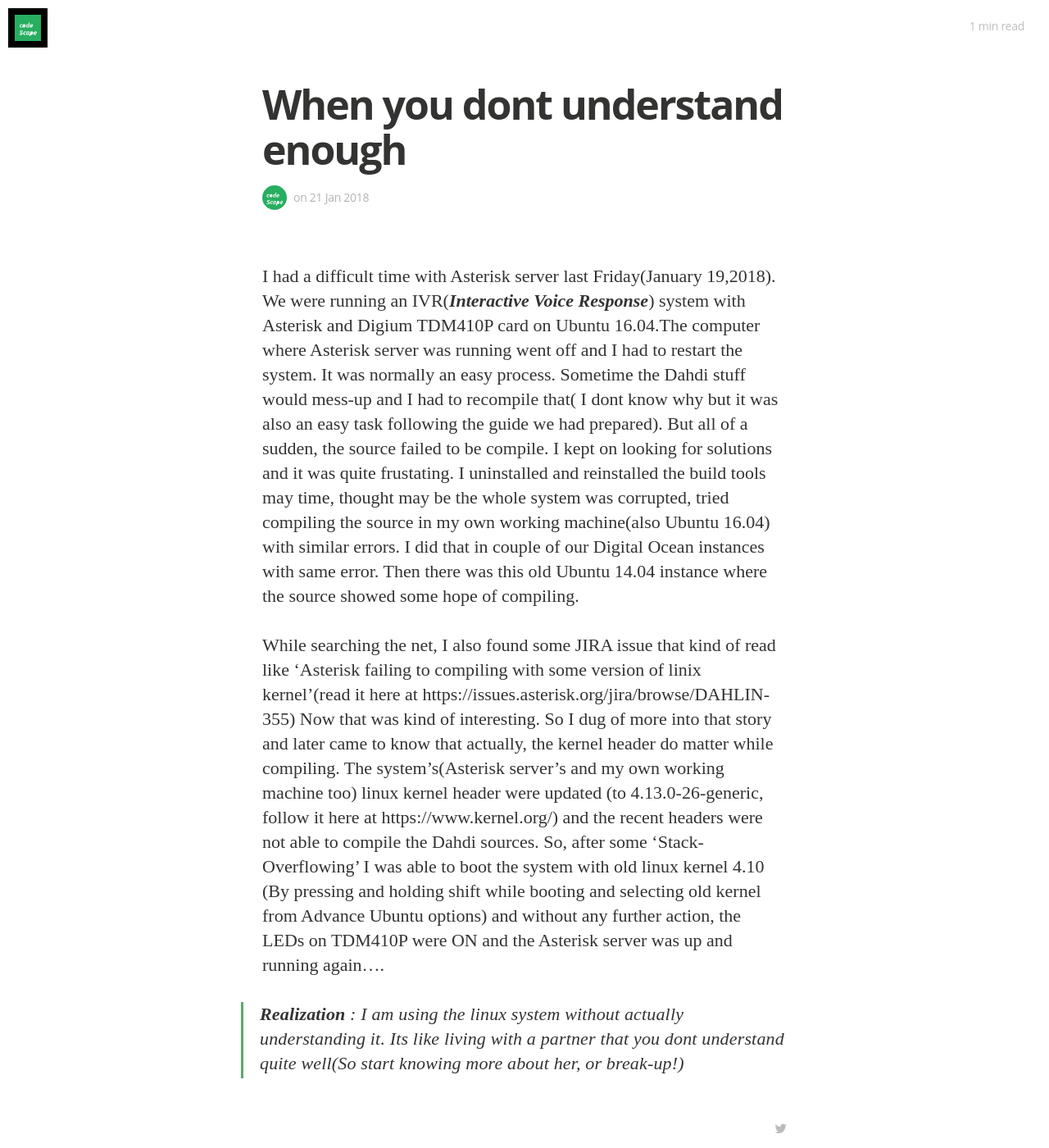
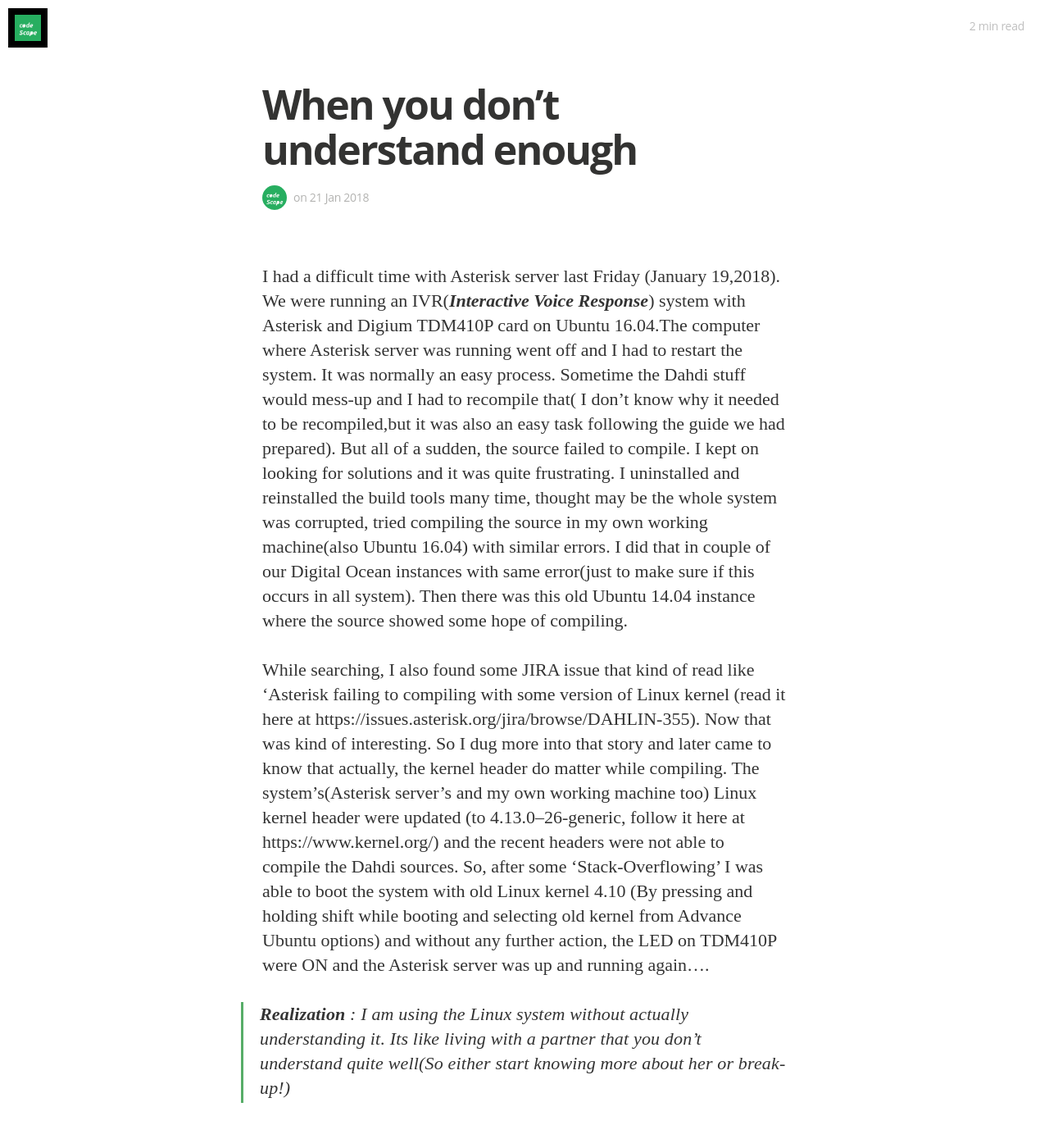
Before and after one commit to drklrd/drklrd.github.io, a Jekyll site: the page built from _posts/2018-1-21-When-you-dont-know-enough.md, in a window 1280 px wide and 1400 px high. Shown: the whole window at 82% size. Built offline with Jekyll 4.4.1, drawn with Linux system fonts in a browser that asks for light colours; nearby versions of some CDN libraries; some web fonts are replaced; comment, search, counter and statistics services are not loaded.

Commit message:
few changes

```diff
--- a/_config.yml
+++ b/_config.yml
@@ -4,7 +4,7 @@ gems:
   - jekyll-paginate
 
 # Site settings
-title: "code-scape"
+title: "codeScape"
 description: > # this means to ignore newlines until "email:"
    on coding and sentiments around it
 
--- a/_includes/footer.html
+++ b/_includes/footer.html
@@ -2,7 +2,7 @@
 
 <footer class="site-footer">
 	<div class="inner">
-	     <section class="copyright">All content copyright <a href="mailto:{{ site.email}}">{{ site.name }}</a> &copy; {{ site.time | date: '%Y' }} &bull; All rights reserved.</section>
+	     <section class="copyright">codeScape  &bull; {{ site.time | date: '%Y' }} </section>
 	     <section class="poweredby">Made with <a href="http://jekyllrb.com"> Jekyll</a></section>
 	</div>
 </footer>
--- a/_posts/2018-1-21-When-you-dont-know-enough.md
+++ b/_posts/2018-1-21-When-you-dont-know-enough.md
@@ -1,11 +1,11 @@
 ---
 layout: post
-title: When you dont understand enough
+title: When you don’t understand enough
 ---
 
 
-I had a difficult time with Asterisk server last Friday(January 19,2018). We were running an IVR(**_Interactive Voice Response_**) system with Asterisk and Digium TDM410P card on Ubuntu 16.04.The computer where Asterisk server was running went off and I had to restart the system. It was normally an easy process. Sometime the Dahdi stuff would mess-up and I had to recompile that( I dont know why but it was also an easy task following the guide we had prepared). But all of a sudden, the source failed to be compile. I kept on looking for solutions and it was quite frustating. I uninstalled and reinstalled the build tools may time, thought may be the whole system was corrupted, tried compiling the source in my own working machine(also Ubuntu 16.04) with similar errors. I did that in couple of our Digital Ocean instances with same error. Then there was this old Ubuntu 14.04 instance where the source showed some hope of compiling.
+I had a difficult time with Asterisk server last Friday (January 19,2018). We were running an IVR(**_Interactive Voice Response_**) system with Asterisk and Digium TDM410P card on Ubuntu 16.04.The computer where Asterisk server was running went off and I had to restart the system. It was normally an easy process. Sometime the Dahdi stuff would mess-up and I had to recompile that( I don’t know why it needed to be recompiled,but it was also an easy task following the guide we had prepared). But all of a sudden, the source failed to compile. I kept on looking for solutions and it was quite frustrating. I uninstalled and reinstalled the build tools many time, thought may be the whole system was corrupted, tried compiling the source in my own working machine(also Ubuntu 16.04) with similar errors. I did that in couple of our Digital Ocean instances with same error(just to make sure if this occurs in all system). Then there was this old Ubuntu 14.04 instance where the source showed some hope of compiling.
 
-While searching the net, I also found some JIRA issue that kind of read like 'Asterisk failing to compiling with some version of linix kernel'(read it here at https://issues.asterisk.org/jira/browse/DAHLIN-355) Now that was kind of interesting. So I dug of more into that story and later came to know that actually, the kernel header do matter while compiling. The system's(Asterisk server's and my own working machine too) linux kernel header were updated (to 4.13.0-26-generic, follow it here at https://www.kernel.org/) and the recent headers were not able to compile the Dahdi sources. So, after some 'Stack-Overflowing' I was able to boot the system with old linux kernel 4.10 (By pressing and holding shift while booting and selecting old kernel from Advance Ubuntu options) and without any further action, the LEDs on TDM410P were ON  and the Asterisk server was up and running again....
+While searching, I also found some JIRA issue that kind of read like ‘Asterisk failing to compiling with some version of Linux kernel (read it here at https://issues.asterisk.org/jira/browse/DAHLIN-355). Now that was kind of interesting. So I dug more into that story and later came to know that actually, the kernel header do matter while compiling. The system’s(Asterisk server’s and my own working machine too) Linux kernel header were updated (to 4.13.0–26-generic, follow it here at https://www.kernel.org/) and the recent headers were not able to compile the Dahdi sources. So, after some ‘Stack-Overflowing’ I was able to boot the system with old Linux kernel 4.10 (By pressing and holding shift while booting and selecting old kernel from Advance Ubuntu options) and without any further action, the LED on TDM410P were ON and the Asterisk server was up and running again….
 
-> **Realization** : I am using the linux system without actually understanding it. Its like living with a partner that you dont understand quite well(So start knowing more about her, or break-up!)
+> **Realization** : I am using the Linux system without actually understanding it. Its like living with a partner that you don’t understand quite well(So either start knowing more about her or break-up!)
```
